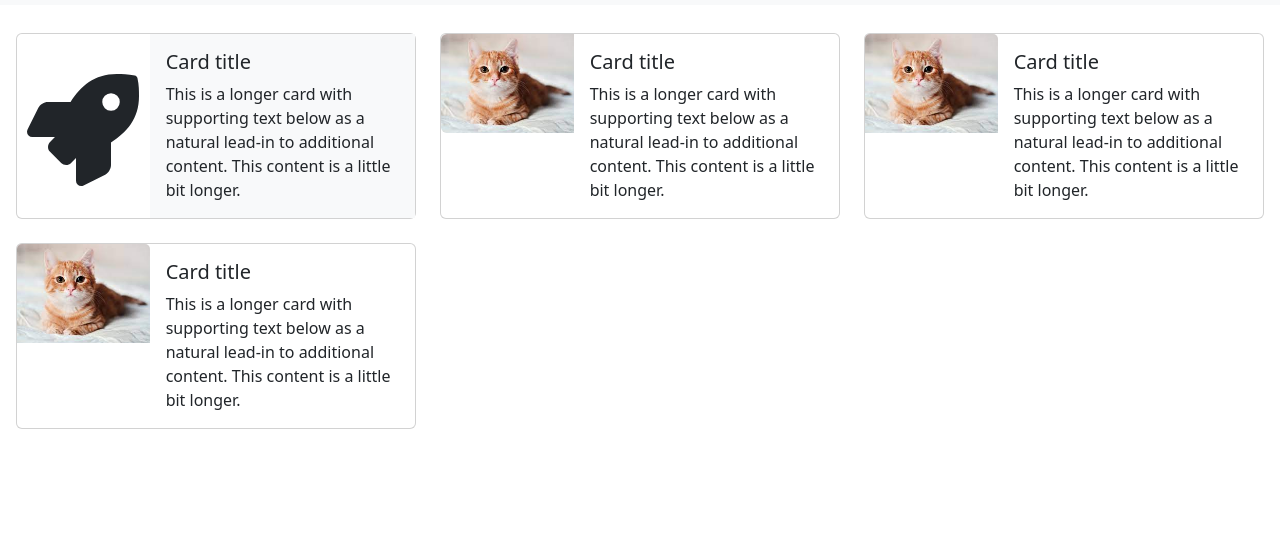
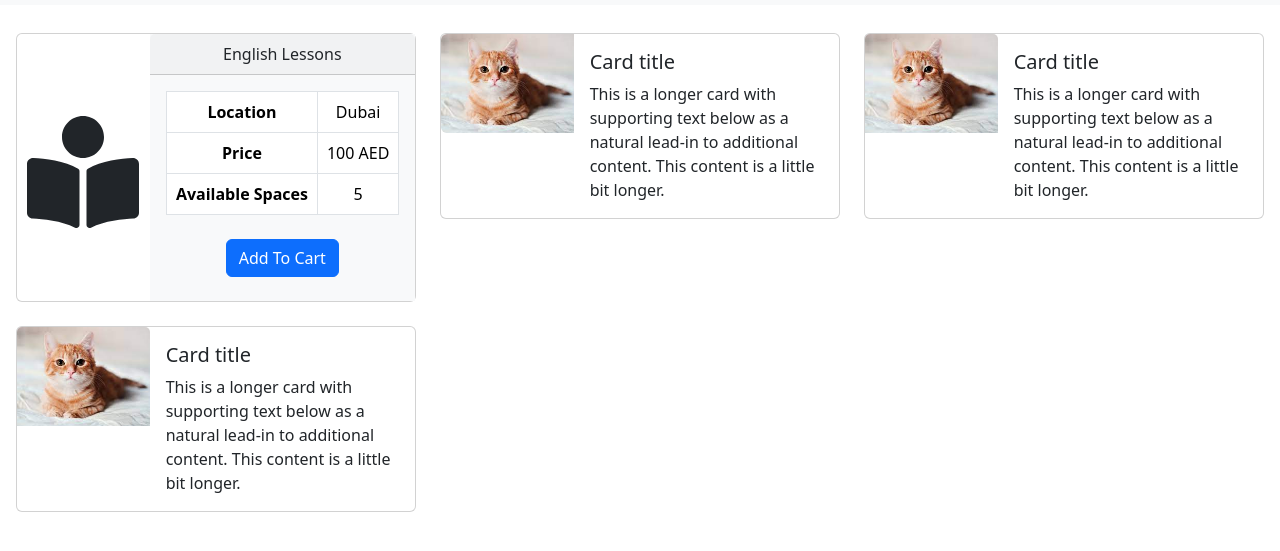
Before and after one commit to MV461/WebApp-Coursework-2, a plain HTML site: page CW1.html in a window 1280 px wide. Shown: the part 51-602 px from the top of the page. Drawn offline with nearby package versions, Linux system fonts and the light colour scheme.

Commit message:
Altered 1st card to get a design for all cards.
Need to now use lesson.json in here use vue.

Added comments.
Formatted document.

```diff
--- a/CW1.html
+++ b/CW1.html
@@ -39,6 +39,7 @@
 
 <body>
 
+    <!-- Navbar START -->
     <nav class="navbar navbar-expand-md bg-body-tertiary">
         <div class="container-fluid">
 
@@ -52,42 +53,89 @@
             </button>
             <!-- Hamburger Menu Button END -->
 
-
+            <!-- Nav Links START -->
             <div class="collapse navbar-collapse" id="navbarNav">
                 <div class="navbar-nav mx-auto">
                     <a class="nav-link p-2 rounded-pill" href="#">Home</a>
                 </div>
                 <a id="cart" class="nav-link p-2 rounded-pill" href="#"> Test</a>
             </div>
+            <!-- Nav Links END -->
 
         </div>
     </nav>
+    <!-- Navbar END -->
 
+    <!-- Card Group START -->
     <div class="row row-cols-1 row-cols-md-3 g-4 m-1">
 
+        <!-- Card 1 Column START -->
         <div class="col">
 
-            <div class="card">
+            <!-- Card 1 START -->
+            <div class="card text-center">
+                <!-- Card 1 Row START -->
                 <div class="row g-0">
 
+                    <!-- Card 1 Col 1 START -->
                     <div class="col-md-4 d-flex justify-content-center align-items-center">
-                        <span class="card-icon display-4 mt-2"><i class="fas fa-rocket fa-2x"></i></span>
+
+                        <!-- Card Icon START -->
+                        <span class="card-icon display-4 mt-2">
+                            <i class="fa fa-book-reader fa-2x"></i>
+                        </span>
+                        <!-- Card Icon END -->
+
                     </div>
+                    <!-- Card 1 Col 1 END -->
 
+                    <!-- Card 1 Col 2 START -->
                     <div class="col-md-8 bg-light">
+
+                        <!-- Card Header START -->
+                        <div class="card-header">
+                            English Lessons
+                        </div>
+                        <!-- Card Header END -->
+
+                        <!-- Card Body START -->
                         <div class="card-body">
-                            <h5 class="card-title">Card title</h5>
-                            <p class="card-text">This is a longer card with supporting text below as a natural lead-in
-                                to
-                                additional content. This content is a little bit longer.
-                            </p>
+
+                            <table class="table table-bordered">
+                                <tbody>
+                                    <tr>
+                                        <td><strong>Location</strong></td>
+                                        <td>Dubai</td>
+                                    </tr>
+                                    <tr>
+                                        <td><strong>Price</strong></td>
+                                        <td>100 AED</td>
+                                    </tr>
+                                    <tr>
+                                        <td><strong>Available Spaces</strong></td>
+                                        <td>5</td>
+                                    </tr>
+                                </tbody>
+                            </table>
+
+                            <button class="btn btn-primary m-2">Add To Cart</button>
+
                         </div>
+                        <!-- Card Body END -->
+
                     </div>
+                    <!-- Card 1 Col 2 END -->
+
 
                 </div>
+                <!-- Card Row END -->
+
             </div>
+            <!-- Card 1 END -->
 
         </div>
+        <!-- Card 1 Column START -->
+
 
         <div class="col">
 
@@ -162,6 +210,7 @@
         </div>
 
     </div>
+    <!-- Card Group END -->
 
 </body>
 
```
